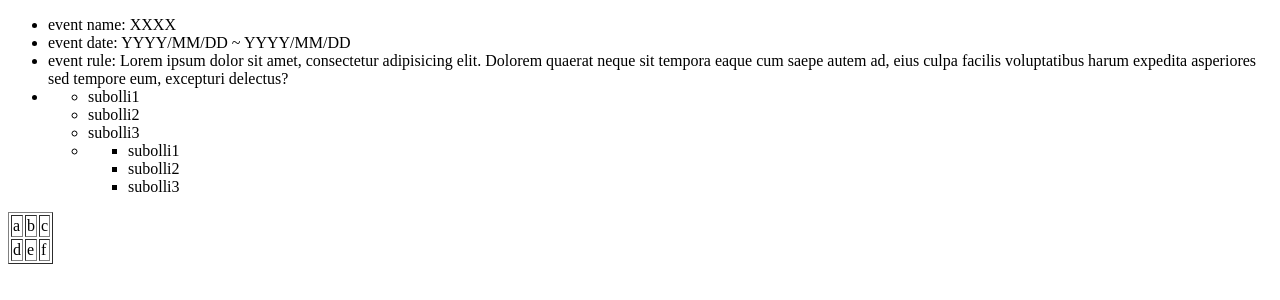
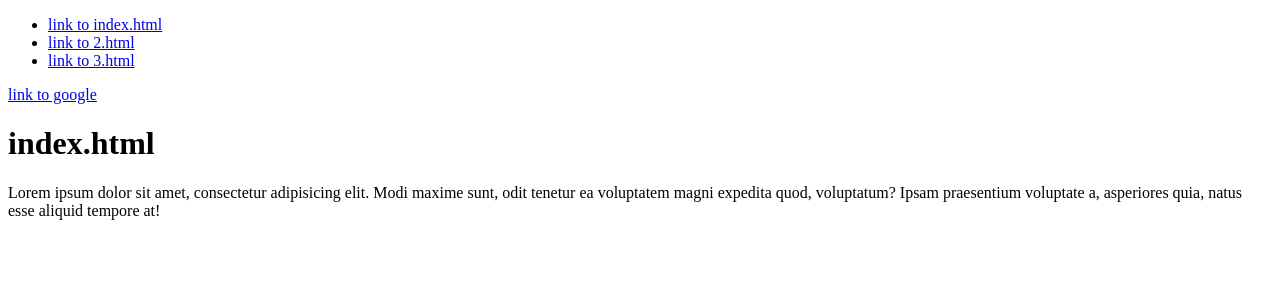
Before and after one commit to snowlavender/website, a plain HTML site: page index.html in a window 1280 px wide. Drawn offline with Linux system fonts and the light colour scheme.

Commit message:
answer to #2 modify 2.html, index.html add 3.html in index.html, it's explian how to link to google

```diff
--- a/index.html
+++ b/index.html
@@ -14,49 +14,15 @@
 	</style>
 </head>
 <body>
-	<!--
-		evelyn is my student.
-		Lorem ipsum dolor sit amet, consectetur adipisicing elit. Eaque, placeat optio ducimus quas vel est. Nobis explicabo tempore accusantium repellendus soluta. Provident est distinctio consectetur praesentium vitae nulla enim deserunt.
-	-->
 	<ul>
-		<li>event name: XXXX</li>
-		<li>event date: YYYY/MM/DD ~ YYYY/MM/DD</li>
-		<li>event rule: Lorem ipsum dolor sit amet, consectetur adipisicing elit. Dolorem quaerat neque sit tempora eaque cum saepe autem ad, eius culpa facilis voluptatibus harum expedita asperiores sed tempore eum, excepturi delectus?</li>
-		<li>
-			<ul>
-				<li>subolli1</li>
-				<li>subolli2</li>
-				<li>subolli3</li>
-				<li>
-					<ul>
-						<li>subolli1</li>
-						<li>subolli2</li>
-						<li>subolli3</li>
-					</ul>
-				</li>
-			</ul>
-		</li>
+		<li><a href="index.html">link to index.html</a></li>
+		<li><a href="2.html">link to 2.html</a></li>
+		<li><a href="3.html">link to 3.html</a></li>
 	</ul>
 
-<!--
-	tr = table row
-	td = table d......
--->
-
-	<table border="1">
-		<tr>
-			<td>a</td>
-			<td>b</td>
-			<td>c</td>
-		</tr>
-		<tr>
-			<td>d</td>
-			<td>e</td>
-			<td>f</td>
-		</tr>
-	</table>
-
-
-
+	<!-- href = hyper link reference -->
+	<a href="http://www.google.com" target="_blank">link to google</a>
+	<h1>index.html</h1>
+	Lorem ipsum dolor sit amet, consectetur adipisicing elit. Modi maxime sunt, odit tenetur ea voluptatem magni expedita quod, voluptatum? Ipsam praesentium voluptate a, asperiores quia, natus esse aliquid tempore at!
 </body>
 </html>
```
Also changed, not shown: 2.html (+7 -1 lines), 3.html (added, +16 -0 lines).
